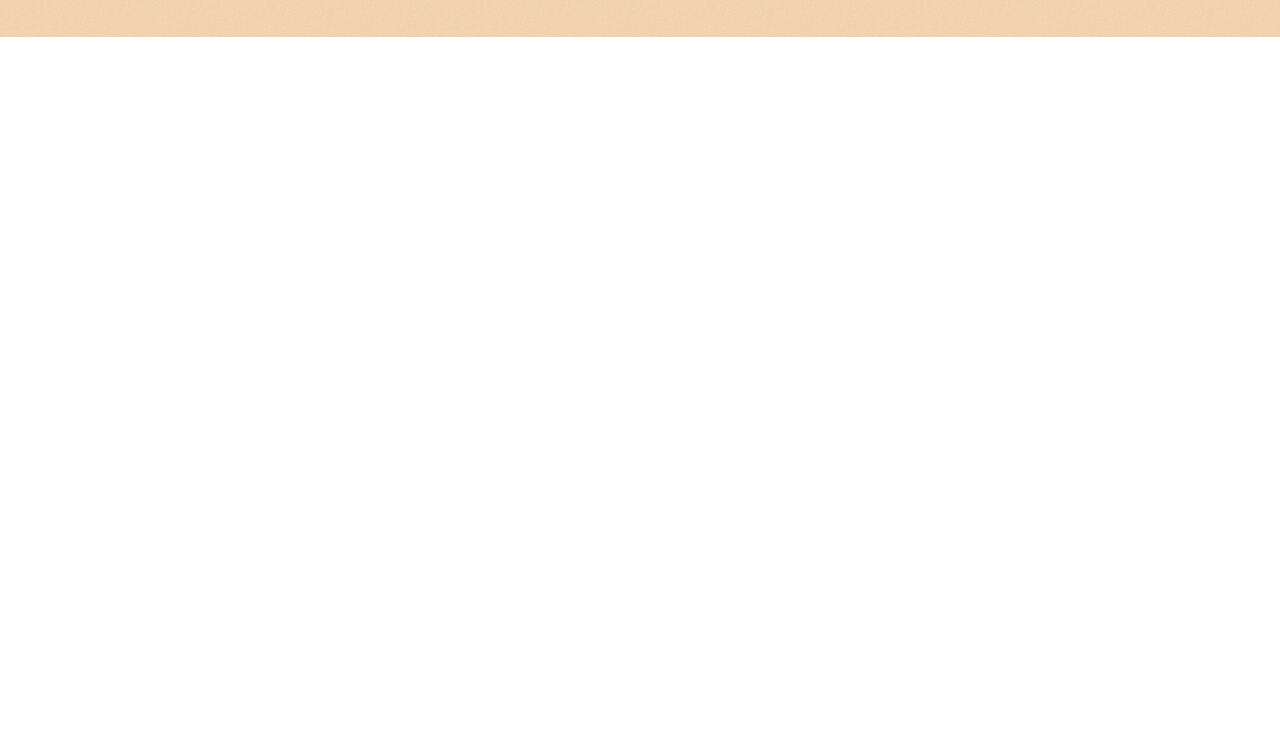
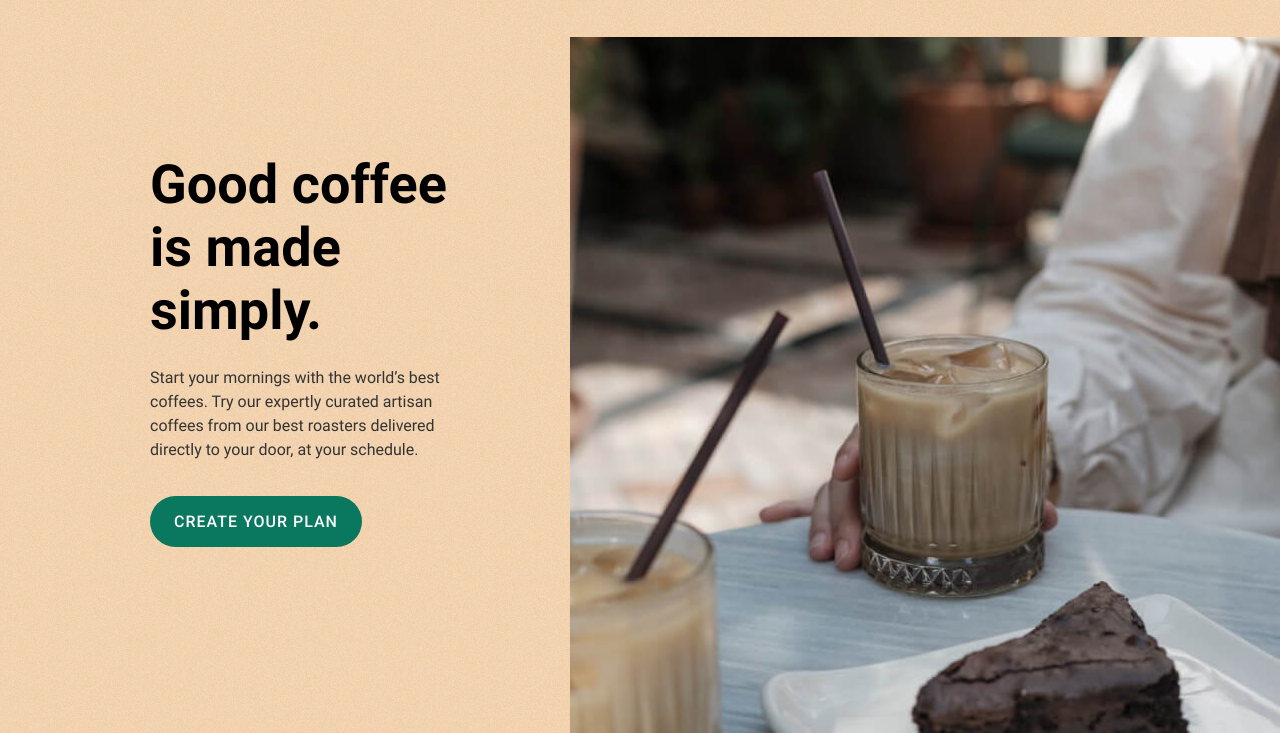
Before and after one commit to MuhammadabdullohOmadullo/coffeerosters-MMO, a plain HTML site: page index.html in a window 1280 px wide. Shown: the part 67-800 px from the top of the page. Drawn offline with Linux system fonts and the light colour scheme.

Commit message:
Add hero section

```diff
--- a/css/styles.css
+++ b/css/styles.css
@@ -2,6 +2,12 @@
 :root {
   --text-color: #333;
   --accent-color-green: #0a775f;
+  --accent-color-green-80: rgba(10, 119, 95, 0.8);
+  --accent-color-green-60: rgba(10, 119, 95, 0.6);
+  --accent-color-light-brown: #c99b67;
+  --accent-color-light-brown-80: rgb(201, 155, 103, 0.8 );
+  --accent-color-light-brown-60: rgb(201, 155, 103, 0.6 );
+  --light-brown:#f3d7b7;
   --outline-color:var(--accent-color-green)
 }
 /* FONTS  */
@@ -78,12 +84,46 @@ img {
   margin-left: auto;
   margin-right: auto;
 }
+/* BUTTON  */
+.button {
+display: inline-block;
+padding: 16px 24px;
+border: 0;
+border-radius: 100px;
+font-size: 16px;
+line-height: normal;
+font-weight: 500;
+cursor: pointer;
+text-decoration: none;
+text-transform: uppercase;
+letter-spacing: 1px;
+white-space: nowrap;
+}
+.button-green {
+  background-color: var(--accent-color-green);
+  color: #fff;
+}
+.button-green:hover {
+  background-color: var(--accent-color-green-80);
+}
+.button-green:active {
+  background-color: var(--accent-color-green-60);
+}
+.button-brown:hover {
+  background-color: var(--accent-color-light-brown-80);
+}
+.button-brown:active {
+  background-color: var(--accent-color-light-brown-60);
+}
+
+
 /* MAIN-CONTENT */
 .main-content {
   flex-grow: 1;
 }
 /* SITE-HEADER-INTRO-WRAPPER */
 .site-heade-hero-wrapper {
+  background-color: var(--light-brown);
 background-image: url(../img/light-bg.jpg);
 }
 
@@ -135,12 +175,56 @@ padding-bottom: 40px;
   text-decoration: none;
   text-transform: uppercase;
   color: var(--text-color);
+white-space: nowrap;
 }
 .sitenav-link:hover {
   color: var(--accent-color-green);
 }
 .sitenav-link:active {
   opacity: 0.6;
+}
+
+/* HERO*/
+.hero {
+
+}
+.hero-container {
+  display: flex;
+  padding-left: 0;
+  padding-right: 0;
+}
+.hero-info-wrapper {
+  width: 100%;
+  max-width: 730px;
+  padding-top: 116px;
+  padding-bottom: 100px;
+  padding-left: 150px;
+  padding-right: 116px;
+}
+.hero-heading {
+  margin-top: 0;
+  margin-bottom: 24px;
+  font-size: 54px;
+  line-height: normal;
+  color: #000;
+}
+.hero-text {
+margin: 0;
+font-size: 16px;
+line-height: 1.5;
+}
+.hero-text:not(:last-child) {
+  margin-bottom: 34px;
+}
+
+
+.hero-img {
+  width: 710px;
+  height: 596px;
+  object-fit: cover;
+}
+.hero-img-index {
+height: 696px;
 }
 
 /* CSS-RETINA */
--- a/index.html
+++ b/index.html
@@ -29,6 +29,18 @@
  </nav>
   </div>
 </header>
+
+<!-- HERO-->
+ <div class="hero">
+  <div class="hero-container container">
+    <div class="hero-info-wrapper">
+<h1 class="hero-heading">Good coffee is made simply.</h1>
+<p class="hero-text">Start your mornings with the world’s best coffees. Try our expertly curated artisan coffees from our best roasters delivered directly to your door, at your schedule.</p>
+<a class="button button-green" href="">Create your plan</a>
+    </div>
+    <img class="hero-img hero-img-index" src="img/index-hero-img.jpg" alt="Person with iced coffee and cake on the table" width="710" height="696" srcset="img/index-hero-img.jpg 1x, img/index-hero-img@2x.jpg 2x">
+  </div>
+ </div>
 </div>
 
 
```
Also changed, not shown: img/index-hero-img.jpg (added), img/index-hero-img@2x.jpg (added).
